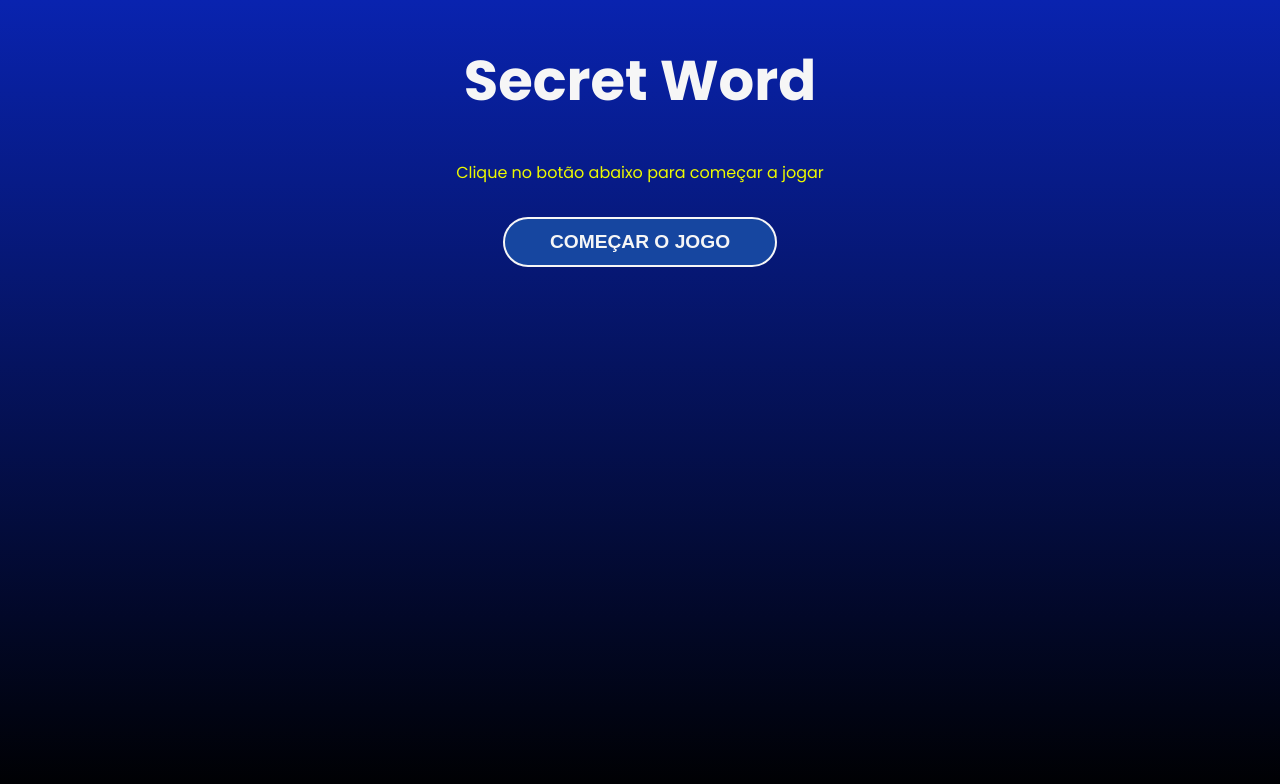
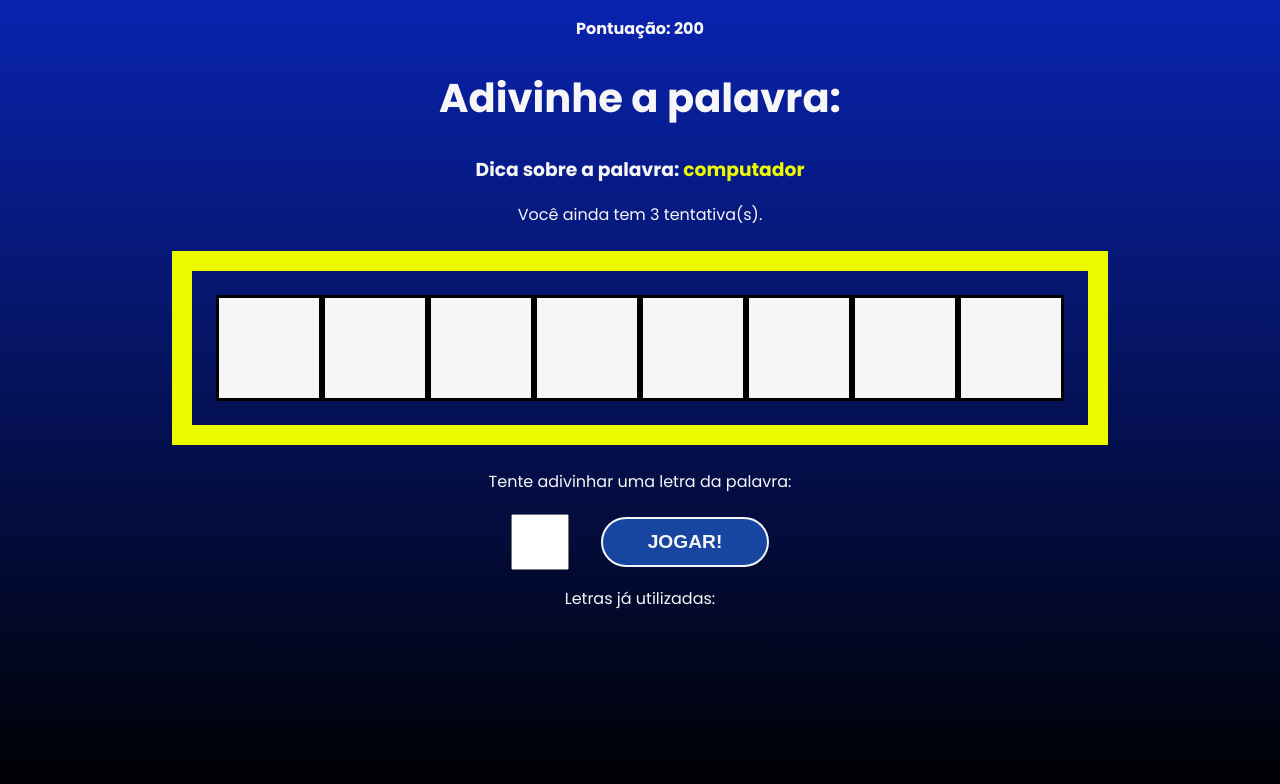
Before and after one commit to uadson/vuejs-course, a React (Vite) app in the folder code/secret_words/: page / in a window 1280 px wide. Shown: the top 784 px of the page. Built offline with nearby package versions, Linux system fonts and the light colour scheme.

Commit message:
fix #9 feat: conclusão do projeto

```diff
--- a/code/secret_words/src/App.jsx
+++ b/code/secret_words/src/App.jsx
@@ -32,7 +32,7 @@ function App() {
   const [guesses, setGuesses] = useState(guessesQty)
   const [score, setScore] = useState(0)
 
-  const pickedWordAndCategory = () => {
+  const pickedWordAndCategory = useCallback(() => {
     // pick a random category
     const categories = Object.keys(words)
     const category = categories[Math.floor(Math.random() * Object.keys(categories).length)]
@@ -41,10 +41,13 @@ function App() {
     const word = words[category][Math.floor(Math.random() * Object.keys(words[category]).length)]
 
     return {word, category}
-  }
+  }, [words])
 
   // Start game
-  const startGame = () => {
+  const startGame = useCallback(() => {
+    // reset all states
+    clearLetterStates()
+
     // pick word and category
     const {word, category} = pickedWordAndCategory()
 
@@ -58,7 +61,7 @@ function App() {
     setLetters(wordLetters)
 
     setGameStage(stages[1].name)
-  }
+  }, [pickedWordAndCategory])
 
   // Process input
   const verifyLetter = (letter) => {
@@ -92,6 +95,8 @@ function App() {
     setGuessedLetters([])
     setWrongLetters([])
   }
+
+  // Check if guesses ended
   useEffect(() => {
     if (guesses <= 0){
       // reset all states
@@ -99,6 +104,20 @@ function App() {
       setGameStage(stages[2].name)
     }
   }, [guesses])
+
+  // Check win conditions
+  useEffect(() => {
+    const uniqueLetters = [... new Set(letters)]
+
+    // win condition
+    if (guessedLetters.length === uniqueLetters.length) {
+      // add score
+      setScore((actualScore) => (actualScore += 100))
+
+      //restart game with new word
+      startGame()
+    }
+  }, [guessedLetters, letters, startGame])
 
   // Restart the game
   const retry = () => {
```
